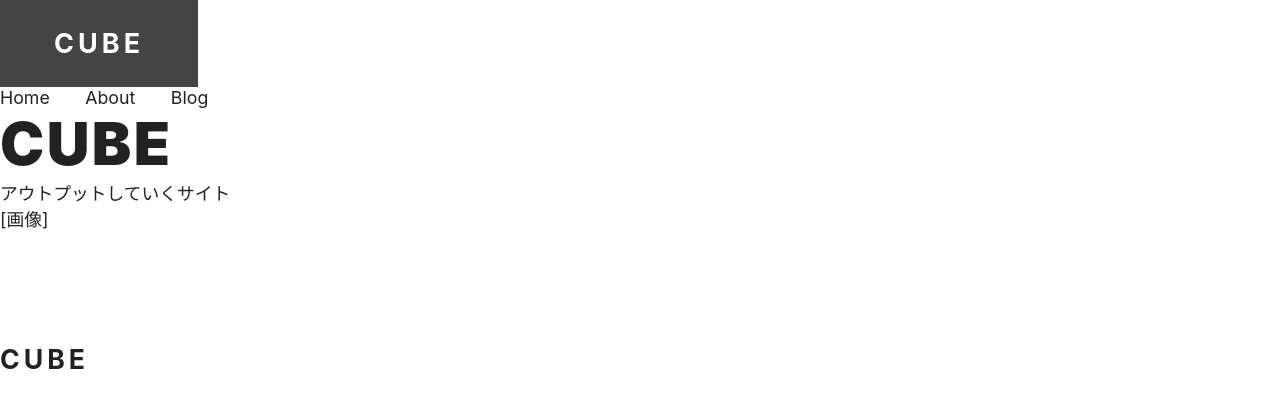
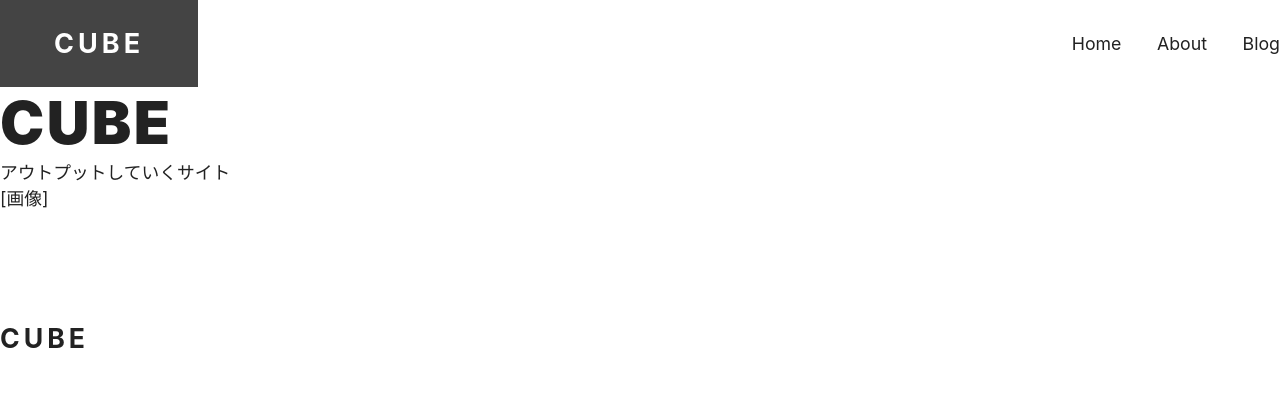
Before and after one commit to d-ishizuka/next_blog, a Next.js app in the folder blog/: page / in a window 1280 px wide. Shown: the top 408 px of the page. Built offline with nearby package versions, Linux system fonts and the light colour scheme.

Commit message:
add header css

```diff
--- a/blog/components/header.js
+++ /dev/null
@@ -1,11 +0,0 @@
-import Logo from '@/components/logo';
-import Nav from '@/components/nav';
-
-export default function Header() {
-  return (
-    <header>
-      <Logo boxOn />
-      <Nav />
-    </header>
-  )
-}
--- /dev/null
+++ b/blog/components/header/index.js
@@ -0,0 +1,14 @@
+import Logo from '@/components/logo';
+import Nav from '@/components/nav';
+import styles from "@/components/header/styles.module.css";
+
+export default function Header() {
+  return (
+    <header>
+      <div className={styles.flexContainer}>
+        <Logo boxOn />
+        <Nav />
+      </div>
+    </header>
+  )
+}
--- /dev/null
+++ b/blog/components/header/styles.module.css
@@ -0,0 +1,3 @@
+.flexContainer {
+  composes: spaceBetween from "@/styles/utils.module.css";
+}
```
